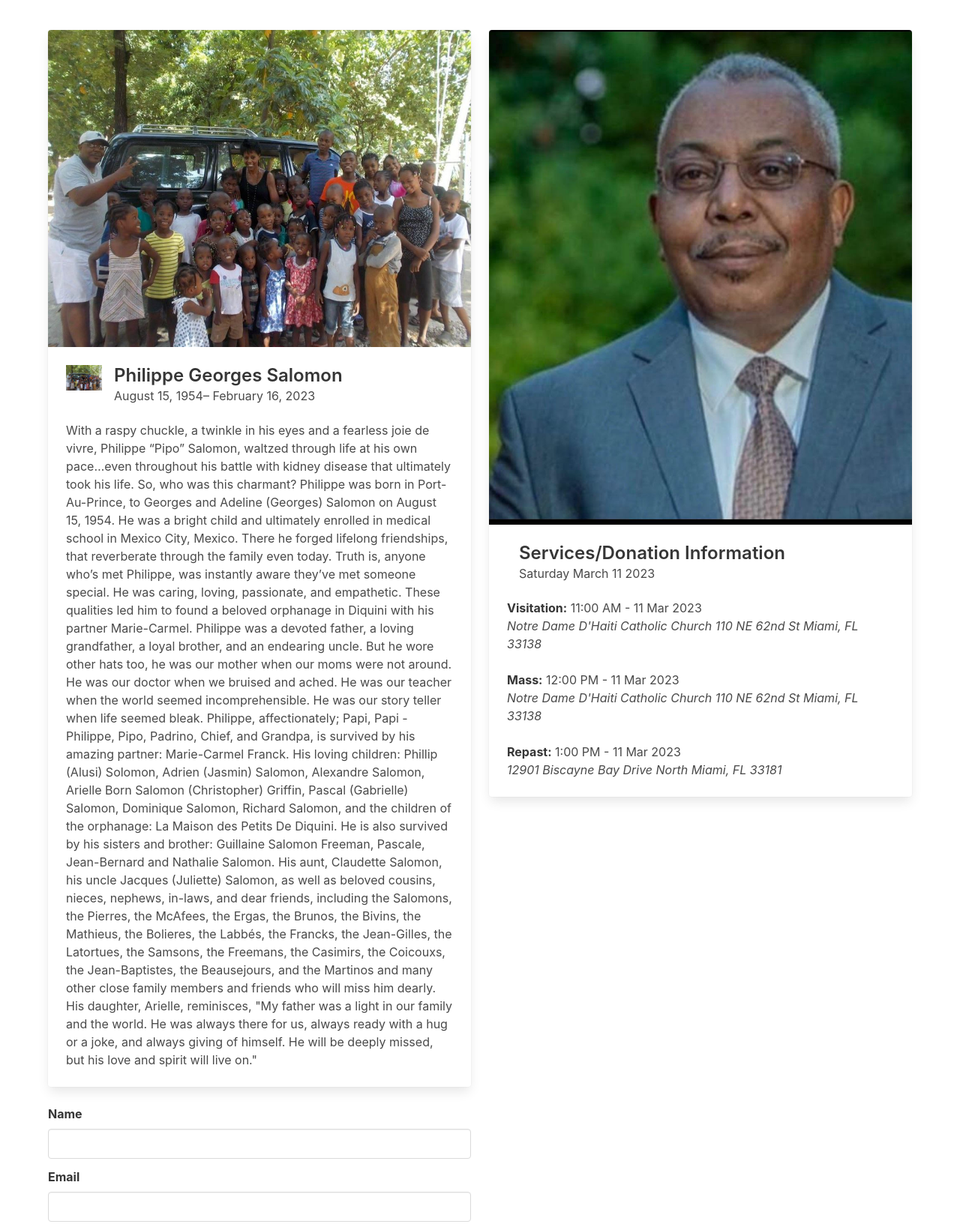
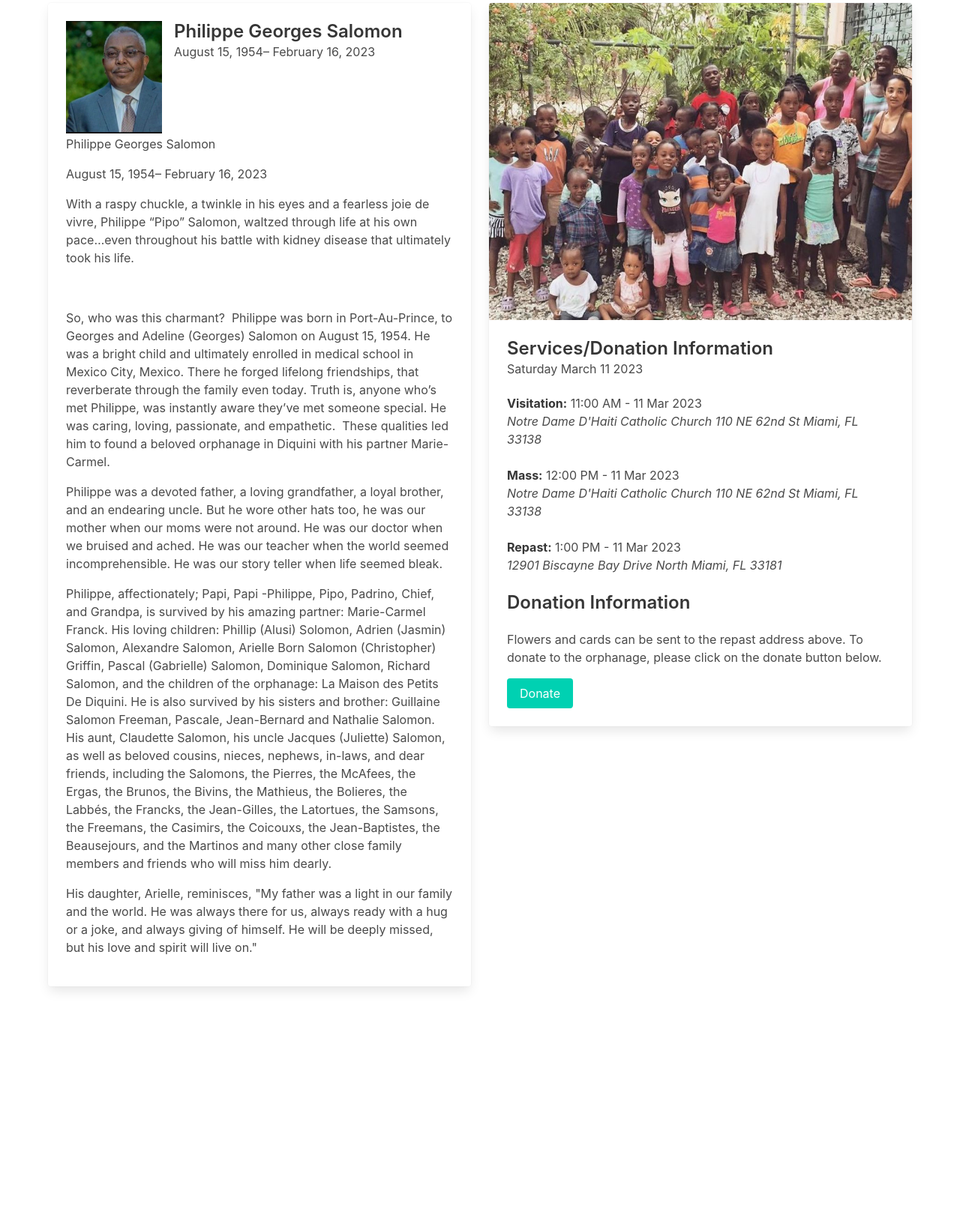
Before and after one commit to bizoton19/pipo-diquini, a website: page index.html in a window 1280 px wide. Shown: the part 326-1959 px from the top of the page at 75% size. After the commit the page ends 1690 px from the top, so only its background shows below. Drawn offline with nearby package versions, Linux system fonts and the light colour scheme; a script that the page names is missing.

Commit message:
consolidated info

```diff
--- a/index.html
+++ b/index.html
@@ -1,5 +1,6 @@
 <!DOCTYPE html>
 <html>
+
 <head>
   <meta charset="utf-8">
   <meta name="viewport" content="width=device-width, initial-scale=1">
@@ -9,13 +10,14 @@
   <script defer src="https://use.fontawesome.com/releases/v5.14.0/js/all.js"></script>
   <script src="https://cdn.plaid.com/link/v2/stable/link-initialize.js"></script>
 </head>
+
 <body>
-    <section class="hero is-primary is-bold">
+  <section class="hero is-bold">
     <div class="hero-body">
       <div class="container">
 
         <h1 class="title">
-           Diquini Orphans
+
         </h1>
       </div>
     </div>
@@ -38,16 +40,12 @@
           <hero>
             <hero--body>
               <div class="card">
-                <div class="card-image">
-                  <figure class="image is-4by3">
-                    <img src="diquini1.png" alt="Placeholder image">
-                  </figure>
-                </div>
+
                 <div class="card-content">
                   <div class="media">
                     <div class="media-left">
-                      <figure class="image is-48x48">
-                        <img src="diquini1.png" alt="Placeholder image">
+                      <figure class="image is-128x128">
+                        <img src="pipo1.png" alt="Placeholder image">
                       </figure>
                     </div>
                     <div class="media-content">
@@ -57,18 +55,64 @@
                   </div>
 
                   <div class="content">
+                    <p class="c1"><span class="c0">Philippe Georges Salomon</span></p>
+                    <p class="c1"><span class="c0">August 15, 1954&ndash; February 16, 2023</span></p>
+                    <p class="c1 c2"><span class="c0"></span></p>
+                    <p class="c1"><span class="c0">With a raspy chuckle, a twinkle in his eyes and a fearless joie de
+                        vivre, Philippe
+                        &ldquo;Pipo&rdquo; Salomon, waltzed through life at his own pace&hellip;even throughout his
+                        battle with
+                        kidney disease that ultimately took his life. </span></p>
+                    <p class="c1"><span class="c0">&nbsp;</span></p>
+                    <p class="c1"><span class="c0">So, who was this charmant? &nbsp;Philippe was born in Port-Au-Prince,
+                        to Georges and
+                        Adeline (Georges) Salomon on August 15, 1954. He was a bright child and ultimately enrolled in
+                        medical
+                        school in Mexico City, Mexico. There he forged lifelong friendships, that reverberate through
+                        the family
+                        even today. Truth is, anyone who&rsquo;s met Philippe, was instantly aware they&rsquo;ve met
+                        someone
+                        special. He was caring, loving, passionate, and empathetic. &nbsp;These qualities led him to
+                        found a beloved
+                        orphanage in Diquini with his partner Marie-Carmel. </span></p>
+                    <p class="c1 c2"><span class="c0"></span></p>
+                    <p class="c1"><span class="c0">Philippe was a devoted father, a loving grandfather, a loyal brother,
+                        and an
+                        endearing uncle. But he wore other hats too, he was our mother when our moms were not around. He
+                        was our
+                        doctor when we bruised and ached. He was our teacher when the world seemed incomprehensible. He
+                        was our
+                        story teller when life seemed bleak. </span></p>
+                    <p class="c1 c2"><span class="c0"></span></p>
+                    <p class="c1"><span class="c0">Philippe, affectionately; Papi, Papi -Philippe, Pipo, Padrino, Chief,
+                        and Grandpa, is
+                        survived by his amazing partner: Marie-Carmel Franck. His loving children: Phillip (Alusi)
+                        Solomon, Adrien
+                        (Jasmin) Salomon, Alexandre Salomon, Arielle Born Salomon (Christopher) Griffin, Pascal
+                        (Gabrielle) Salomon,
+                        Dominique Salomon, Richard Salomon, and the children of the orphanage: La Maison des Petits De
+                        Diquini. He
+                        is also survived by his sisters and brother: Guillaine Salomon Freeman, Pascale, Jean-Bernard
+                        and Nathalie
+                        Salomon. His aunt, Claudette Salomon, his uncle Jacques (Juliette) Salomon, as well as beloved
+                        cousins,
+                        nieces, nephews, in-laws, and dear friends, including the Salomons, the Pierres, the McAfees,
+                        the Ergas, the
+                        Brunos, the Bivins, the Mathieus, the Bolieres, the Labb&eacute;s, the Francks, the Jean-Gilles,
+                        the
+                        Latortues, the Samsons, the Freemans, the Casimirs, the Coicouxs, the Jean-Baptistes, the
+                        Beausejours, and
+                        the Martinos and many other close family members and friends who will miss him dearly.</span>
+                    </p>
+                    <p class="c1 c2"><span class="c0"></span></p>
+                    <p class="c1"><span class="c0">His daughter, Arielle, reminisces, &quot;My father was a light in our
+                        family and the
+                        world. He was always there for us, always ready with a hug or a joke, and always giving of
+                        himself. He will
+                        be deeply missed, but his love and spirit will live on.&quot;</span></p>
+                    <p class="c1 c2"><span class="c0"></span></p>
 
 
-
-With a raspy chuckle, a twinkle in his eyes and a fearless joie de vivre, Philippe “Pipo” Salomon, waltzed through life at his own pace…even throughout his battle with kidney disease that ultimately took his life.
-
-So, who was this charmant?  Philippe was born in Port-Au-Prince, to Georges and Adeline (Georges) Salomon on August 15, 1954. He was a bright child and ultimately enrolled in medical school in Mexico City, Mexico. There he forged lifelong friendships, that reverberate through the family even today. Truth is, anyone who’s met Philippe, was instantly aware they’ve met someone special. He was caring, loving, passionate, and empathetic.  These qualities led him to found a beloved orphanage in Diquini with his partner Marie-Carmel.
-
-Philippe was a devoted father, a loving grandfather, a loyal brother, and an endearing uncle. But he wore other hats too, he was our mother when our moms were not around. He was our doctor when we bruised and ached. He was our teacher when the world seemed incomprehensible. He was our story teller when life seemed bleak.
-
-Philippe, affectionately; Papi, Papi -Philippe, Pipo, Padrino, Chief, and Grandpa, is survived by his amazing partner: Marie-Carmel Franck. His loving children: Phillip (Alusi) Solomon, Adrien (Jasmin) Salomon, Alexandre Salomon, Arielle Born Salomon (Christopher) Griffin, Pascal (Gabrielle) Salomon, Dominique Salomon, Richard Salomon, and the children of the orphanage: La Maison des Petits De Diquini. He is also survived by his sisters and brother: Guillaine Salomon Freeman, Pascale, Jean-Bernard and Nathalie Salomon. His aunt, Claudette Salomon, his uncle Jacques (Juliette) Salomon, as well as beloved cousins, nieces, nephews, in-laws, and dear friends, including the Salomons, the Pierres, the McAfees, the Ergas, the Brunos, the Bivins, the Mathieus, the Bolieres, the Labbés, the Francks, the Jean-Gilles, the Latortues, the Samsons, the Freemans, the Casimirs, the Coicouxs, the Jean-Baptistes, the Beausejours, and the Martinos and many other close family members and friends who will miss him dearly.
-
-His daughter, Arielle, reminisces, "My father was a light in our family and the world. He was always there for us, always ready with a hug or a joke, and always giving of himself. He will be deeply missed, but his love and spirit will live on."
 
                   </div>
                 </div>
@@ -81,20 +125,17 @@ His daughter, Arielle, reminisces, "My father was a light in our family and the
             <hero--body>
               <div class="card">
                 <div class="card-image">
-                          <figure class="image is-5by3-isfullwidth">
-                            <img src="pipo1.png" alt="Placeholder image" >
+                  <figure class="image is-4by3">
+                    <img src="diquini2.jpg" alt="Placeholder image">
                   </figure>
                 </div>
                 <div class="card-content">
-                          <div class="media">
-                            <div class="media-left">
 
-                            </div>
                     <div class="media-content">
                       <p class="title is-4">Services/Donation Information</p>
                       <p class="subtitle is-6">Saturday March 11 2023</p>
                     </div>
-                          </div>
+                  <br>
 
                   <div class="content">
 
@@ -118,34 +159,12 @@ His daughter, Arielle, reminisces, "My father was a light in our family and the
                       12901 Biscayne Bay Drive
                       North Miami, FL 33181
                     </address>
-
-
-
-
-                          </div>
-                        </div>
-                      </div>
-                    </hero--body>
-                  </hero>
-                    </div>
-        </div>
-
-        <div class="columns">
-          <div class="column is-half">
-
-
-          <div class="field">
-            <label class="label">Name</label>
-            <div class="control">
-              <input class="input" type="text" id="donorName">
-            </div>
-          </div>
-          <div class="field">
-            <label class="label">Email</label>
-            <div class="control">
-              <input class="input" type="email" id="donorEmail">
-            </div>
-          </div>
+                    <br>
+                    <p class="title is-4">Donation Information</p>
+                    <p>
+                      Flowers and cards can be sent to the repast address above.
+                      To donate to the orphanage, please click on the donate button below.
+                    </p>
                     <div class="field">
                       <div class="control">
                         <button class="button is-primary" id="donateButton">
@@ -153,6 +172,20 @@ His daughter, Arielle, reminisces, "My father was a light in our family and the
                         </button>
                       </div>
                     </div>
+                  </div>
+                </div>
+
+                </div>
+              </div>
+
+
+
+            </hero--body>
+          </hero>
+        </div>
+      </div>
+
+
 
     </div>
     </div>
```
Lines whose indentation alone changed are shown as unchanged.
